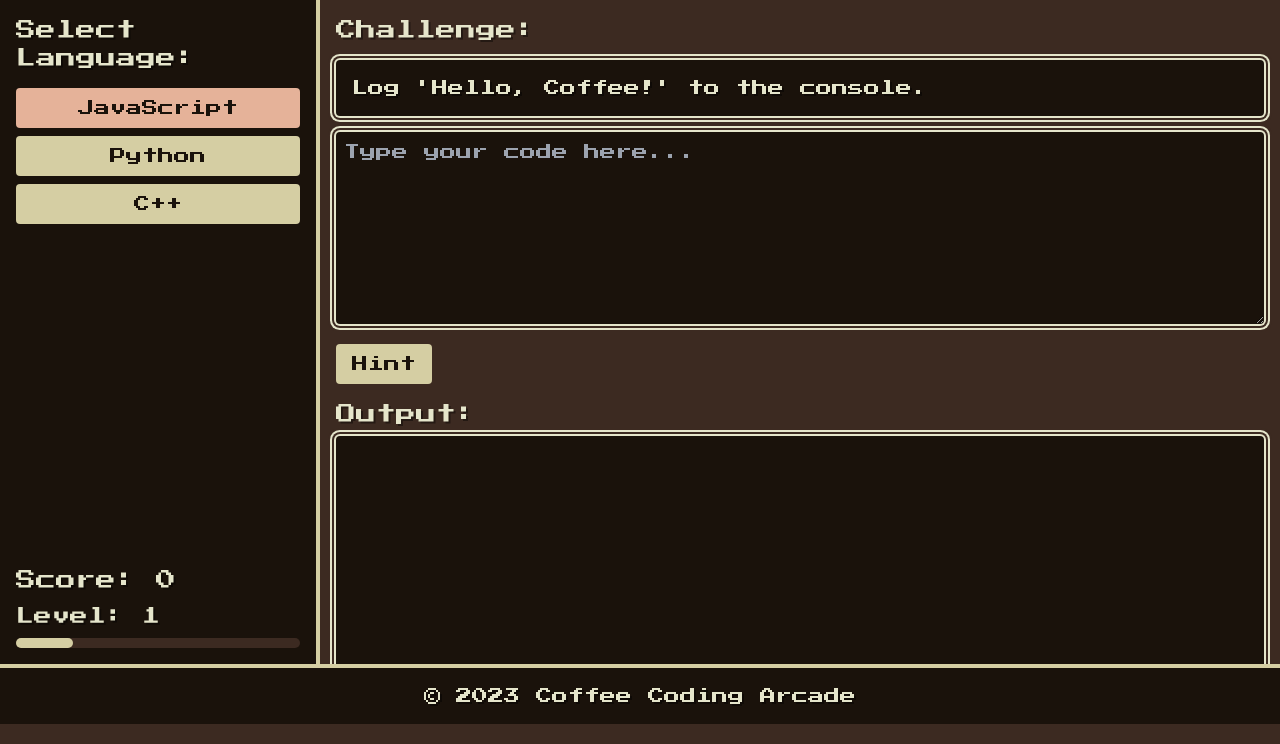
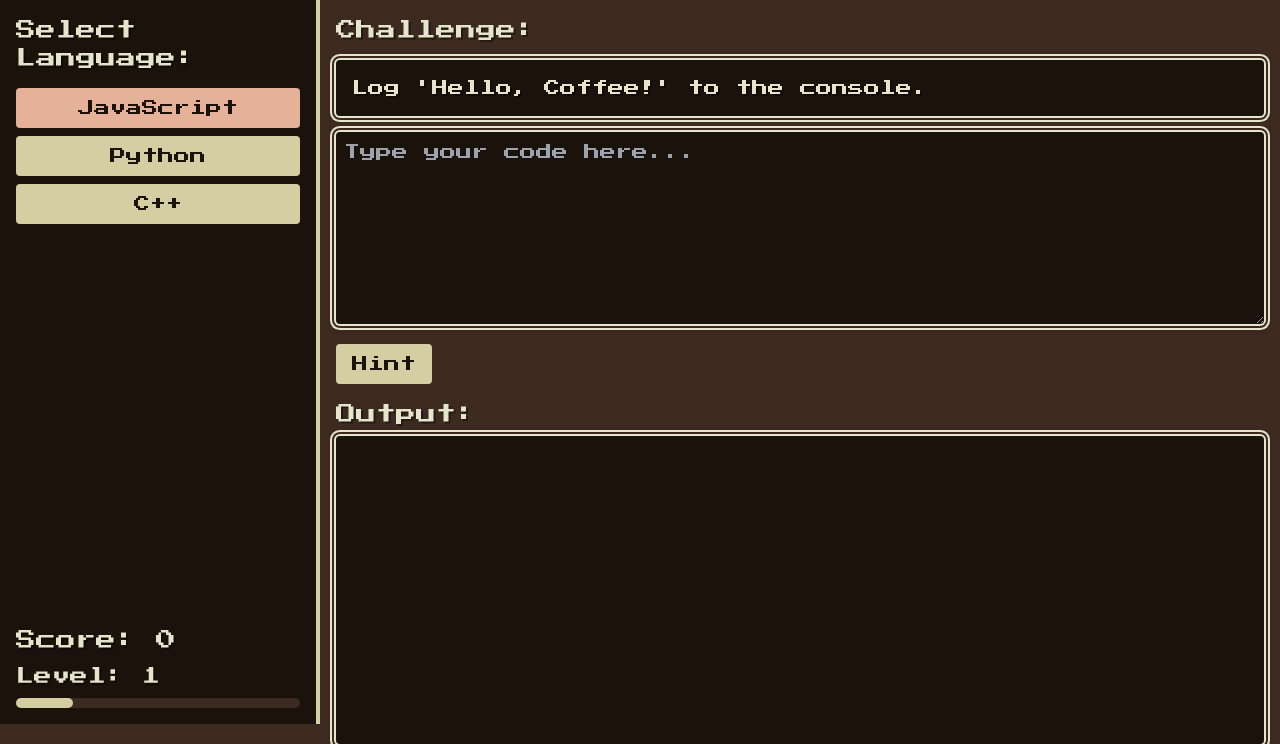
Before and after one commit to divpreeet/coding-challenge-retro-ver, a plain HTML site: page index.html in a window 1280 px wide. Shown: the part 76-820 px from the top of the page. Drawn offline with nearby package versions, Linux system fonts and the light colour scheme.

Commit message:
Main Commit

```diff
--- a/index.html
+++ b/index.html
@@ -114,10 +114,6 @@
         </div>
     </main>
 
-    <footer class="p-4 bg-[#1A120B] border-t-4 border-[#D5CEA3] text-center">
-        <p>&copy; 2023 Coffee Coding Arcade</p>
-    </footer>
-
     <div id="achievement-popup" class="fixed top-4 right-4 bg-[#D5CEA3] text-[#1A120B] p-4 rounded pixel-border hidden">
         <h3 class="text-lg font-bold mb-2">Achievement Unlocked!</h3>
         <p id="achievement-text"></p>
```
Also changed, not shown: 1 other file.
